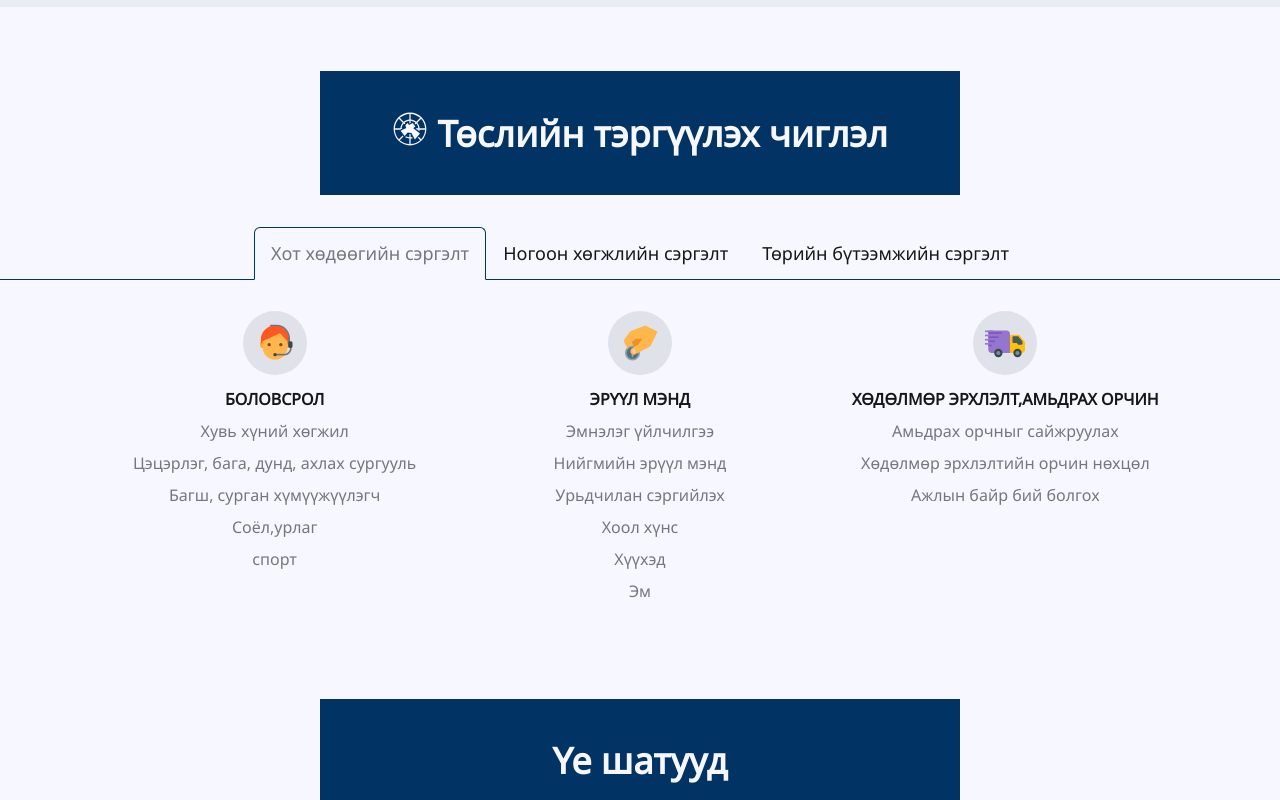
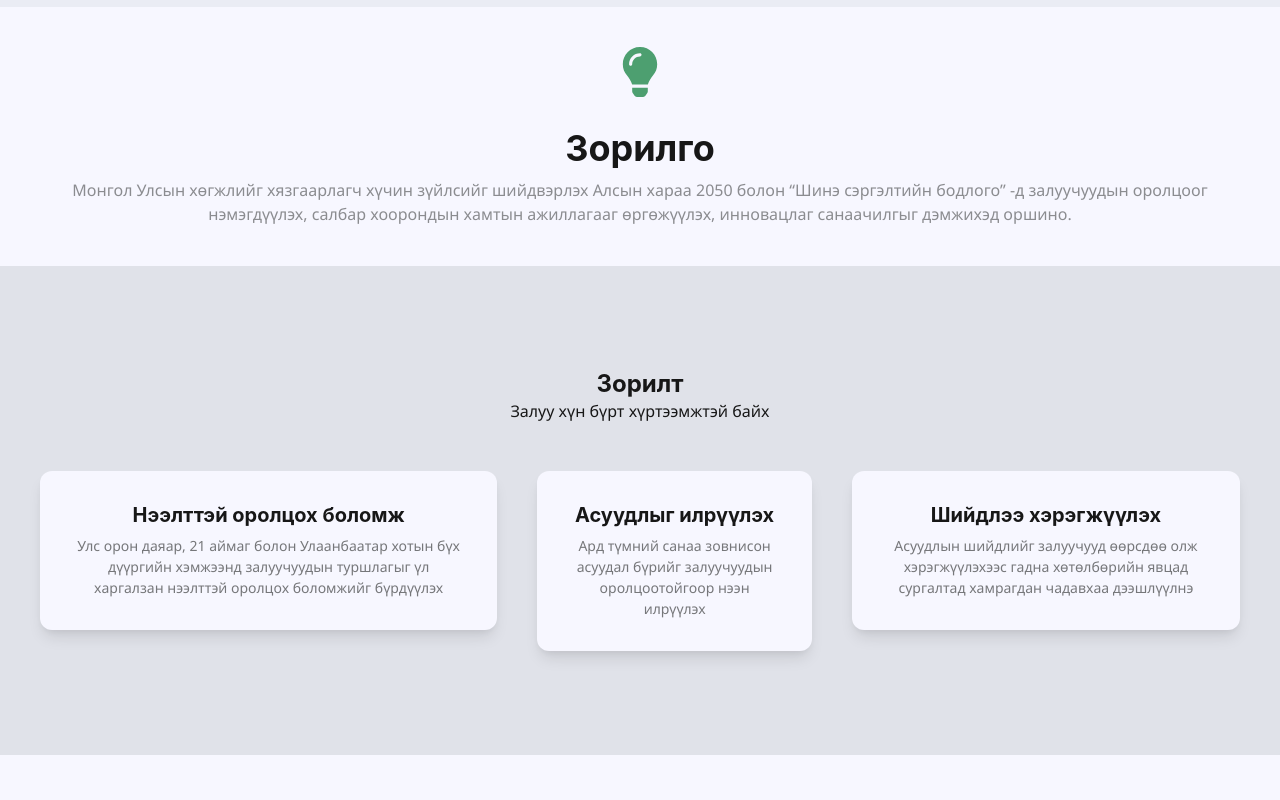
Before and after one commit to Delgerskhn/nextgen, a Next.js app: page / in a window 1280 px wide. Shown: the part 820-1620 px from the top of the page. Built offline with nearby package versions, Linux system fonts and the light colour scheme; no server answers.

Commit message:
goals and targets

```diff
--- /dev/null
+++ b/lib/home/ui/Goal.tsx
@@ -0,0 +1,26 @@
+import { Box, Heading, Icon, Text } from "@chakra-ui/react";
+import { FaLightbulb } from "react-icons/fa";
+
+export const Goal = () => {
+  return (
+    <Box
+      maxW={"container.xl"}
+      mx="auto"
+      w="full"
+      textAlign="center"
+      py={10}
+      px={6}
+    >
+      <Icon as={FaLightbulb} boxSize={"50px"} color={"green.500"} />
+      <Heading as="h2" size="xl" mt={6} mb={2}>
+        Зорилго
+      </Heading>
+      <Text color={"gray.500"}>
+        Монгол Улсын хөгжлийг хязгаарлагч хүчин зүйлсийг шийдвэрлэх Алсын хараа
+        2050 болон “Шинэ сэргэлтийн бодлого” -д залуучуудын оролцоог
+        нэмэгдүүлэх, салбар хоорондын хамтын ажиллагааг өргөжүүлэх, инновацлаг
+        санаачилгыг дэмжихэд оршино.
+      </Text>
+    </Box>
+  );
+};
--- a/lib/home/ui/ProjectLeadingSectors.tsx
+++ b/lib/home/ui/ProjectLeadingSectors.tsx
@@ -23,12 +23,11 @@ export const ProjectLeadingSectors = () => {
       <VStack w={"full"}>
         <Heading
           w="50%"
+          my="24"
           textAlign={"center"}
           bg="#013365"
           color={"white"}
           size="xl"
-          mt="16"
-          mb="6"
           fontFamily={"NotoSans"}
           py={10}
         >
--- a/lib/home/ui/ProjectTimeline.tsx
+++ b/lib/home/ui/ProjectTimeline.tsx
@@ -31,8 +31,7 @@ export const ProjectTimeline = () => {
           bg="#013365"
           color={"white"}
           fontFamily={"NotoSans"}
-          mt="16"
-          mb="6"
+          my="24"
           py={10}
         >
           Үе шатууд
@@ -54,8 +53,8 @@ const Feature = ({ title, text, icon }: FeatureProps) => {
     <Stack
       bg="gray.50"
       rounded={"md"}
-      border={"1px solid "}
-      borderColor="#013365"
+    //   border={"1px solid "}
+    //   borderColor="#013365"
       boxShadow="xl"
       p="6"
       _hover={{
--- /dev/null
+++ b/lib/home/ui/Target.tsx
@@ -0,0 +1,106 @@
+import {
+  Box,
+  Container,
+  Heading,
+  Icon,
+  Stack,
+  Text,
+  useColorModeValue,
+} from "@chakra-ui/react";
+import { ReactNode } from "react";
+import { FaLightbulb } from "react-icons/fa";
+
+export const Target = () => {
+  return (
+    <Box>
+      <Box
+        maxW={"container.xl"}
+        mx="auto"
+        w="full"
+        textAlign="center"
+        py={10}
+        px={6}
+        bg={useColorModeValue("gray.100", "gray.700")}
+      >
+        <Container maxW={"7xl"} py={16} as={Stack} spacing={12}>
+          <Stack spacing={0} align={"center"}>
+            <Heading>Зорилт</Heading>
+            <Text>Залуу хүн бүрт хүртээмжтэй байх</Text>
+          </Stack>
+          <Stack
+            direction={{ base: "column", md: "row" }}
+            spacing={{ base: 10, md: 4, lg: 10 }}
+          >
+            <Testimonial>
+              <TestimonialContent>
+                <TestimonialHeading>Нээлттэй оролцох боломж</TestimonialHeading>
+                <TestimonialText>
+                  Улс орон даяар, 21 аймаг болон Улаанбаатар хотын бүх дүүргийн
+                  хэмжээнд залуучуудын туршлагыг үл харгалзан нээлттэй оролцох
+                  боломжийг бүрдүүлэх
+                </TestimonialText>
+              </TestimonialContent>
+            </Testimonial>
+            <Testimonial>
+              <TestimonialContent>
+                <TestimonialHeading>Асуудлыг илрүүлэх</TestimonialHeading>
+                <TestimonialText>
+                  Ард түмний санаа зовнисон асуудал бүрийг залуучуудын
+                  оролцоотойгоор нээн илрүүлэх
+                </TestimonialText>
+              </TestimonialContent>
+            </Testimonial>
+            <Testimonial>
+              <TestimonialContent>
+                <TestimonialHeading>Шийдлээ хэрэгжүүлэх</TestimonialHeading>
+                <TestimonialText>
+                  Aсуудлын шийдлийг залуучууд өөрсдөө олж хэрэгжүүлэхээс гадна
+                  хөтөлбөрийн явцад сургалтад хамрагдан чадавхаа дээшлүүлнэ
+                </TestimonialText>
+              </TestimonialContent>
+            </Testimonial>
+          </Stack>
+        </Container>
+      </Box>
+    </Box>
+  );
+};
+
+const Testimonial = ({ children }: { children: ReactNode }) => {
+  return <Box>{children}</Box>;
+};
+
+const TestimonialContent = ({ children }: { children: ReactNode }) => {
+  return (
+    <Stack
+      bg={useColorModeValue("white", "gray.800")}
+      boxShadow={"lg"}
+      p={8}
+      rounded={"xl"}
+      align={"center"}
+      pos={"relative"}
+    >
+      {children}
+    </Stack>
+  );
+};
+
+const TestimonialHeading = ({ children }: { children: ReactNode }) => {
+  return (
+    <Heading as={"h3"} fontSize={"xl"}>
+      {children}
+    </Heading>
+  );
+};
+
+const TestimonialText = ({ children }: { children: ReactNode }) => {
+  return (
+    <Text
+      textAlign={"center"}
+      color={useColorModeValue("gray.600", "gray.400")}
+      fontSize={"sm"}
+    >
+      {children}
+    </Text>
+  );
+};
--- a/pages/index.tsx
+++ b/pages/index.tsx
@@ -14,6 +14,8 @@ import { useCurrentUser, useLogout } from "@lib/auth/data/authHooks";
 import { Hero } from "@lib/home/ui/Hero";
 import { ProjectLeadingSectors } from "@lib/home/ui/ProjectLeadingSectors";
 import { ProjectTimeline } from "@lib/home/ui/ProjectTimeline";
+import { Goal } from "@lib/home/ui/Goal";
+import { Target } from "@lib/home/ui/Target";
 const HomePage = () => {
   const { isLoggedIn, user, error } = useCurrentUser();
   const logoutMutation = useLogout();
@@ -23,6 +25,8 @@ const HomePage = () => {
       <AppLayout>
         <Flex direction="column">
           <Hero />
+          <Goal />
+          <Target />
           <ProjectLeadingSectors />
           <ProjectTimeline />
         </Flex>
```
